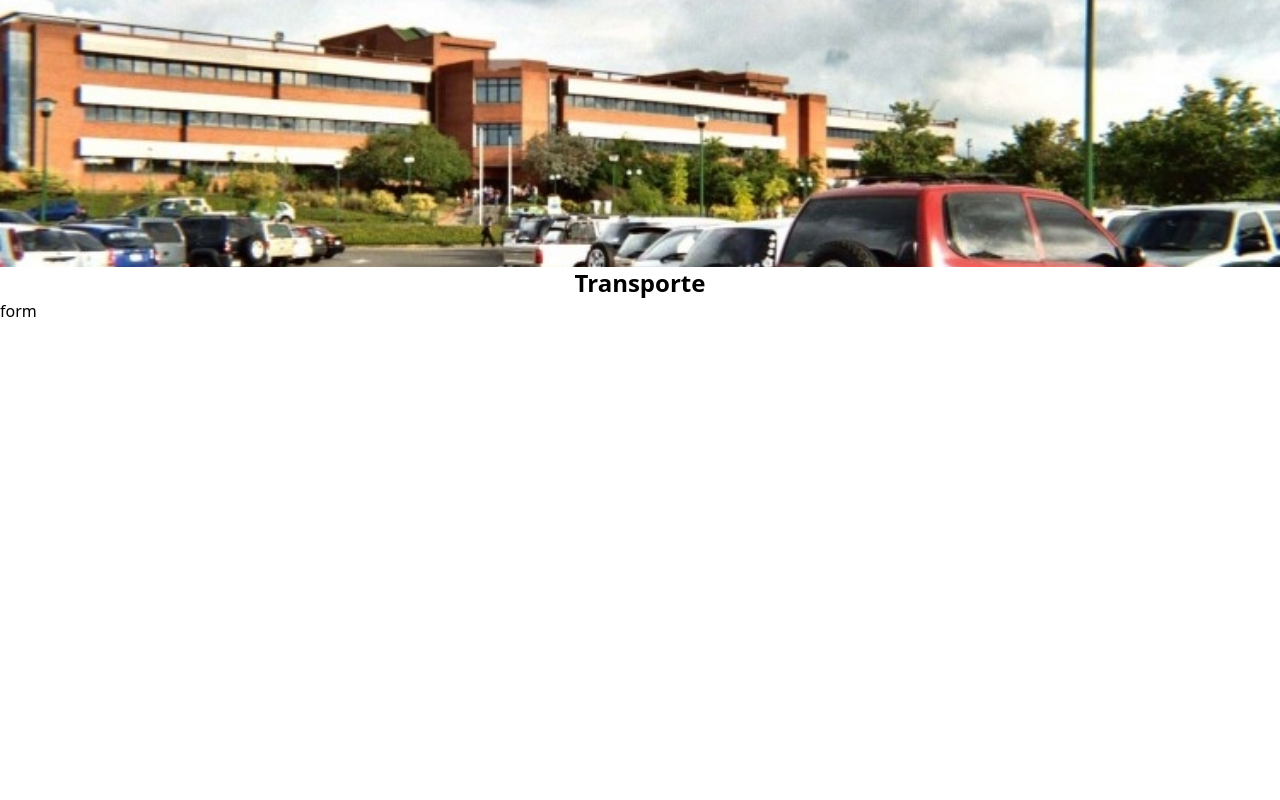
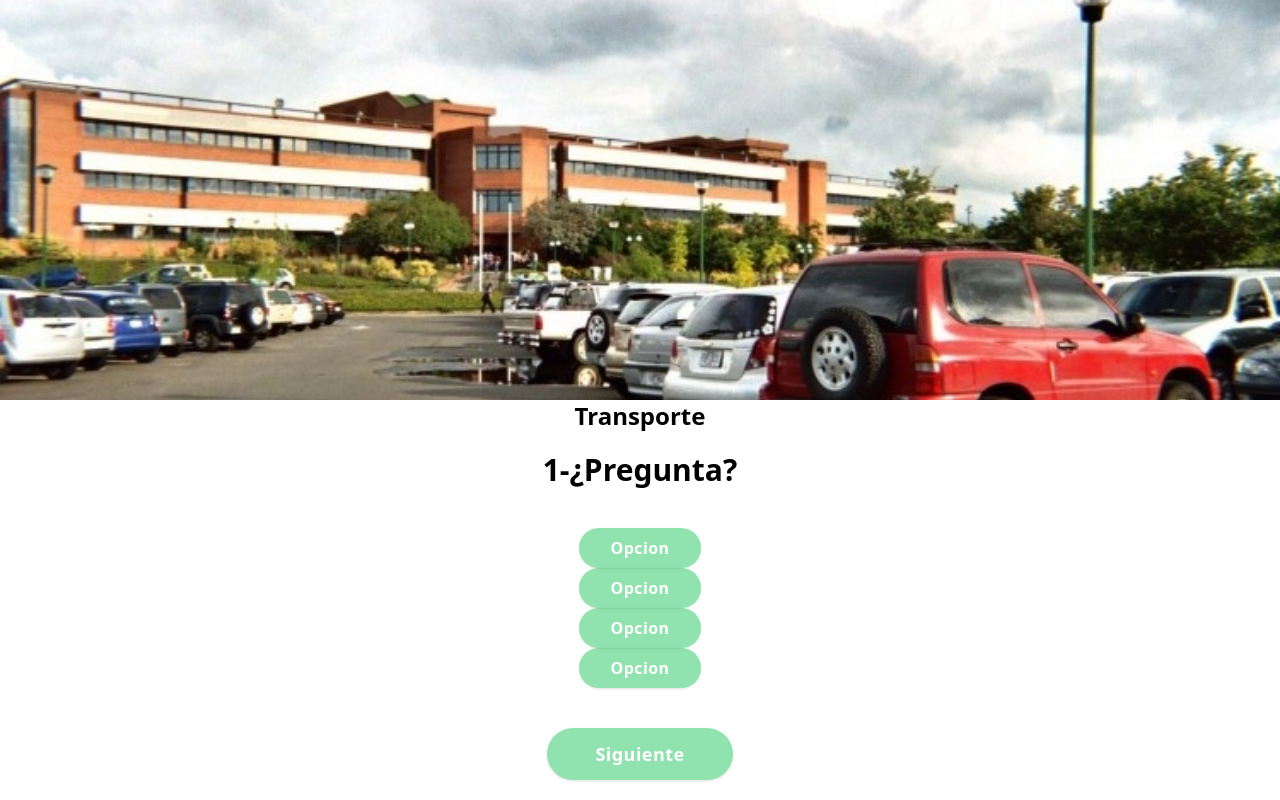
Before and after one commit to AlejandroJRosas/yarape-frontend, a React (Vite) app: page /form in a window 1280 px wide. Built offline with nearby package versions, Linux system fonts and the light colour scheme.

Commit message:
front questions

```diff
--- a/src/screens/form/questionsForm.jsx
+++ b/src/screens/form/questionsForm.jsx
@@ -1,12 +1,13 @@
 import { ImageComponent } from '../../components/imageComponent'
 import categoriesImagesHash from '../../../assets/categories'
 import transportImg from '../../../assets/categories/transport.jpg'
+import { Button } from '../../components/button'
 // import waterImg from '../../../assets/categories/water.jpg'
 
 export const QuestionsForm = () => {
   return (
     <div className='flex flex-col h-screen'>
-      <div className='h-2/6'>
+      <div className='flex h-3/6'>
         <ImageComponent
           src={transportImg}
           hash={categoriesImagesHash[0].blurhash}
@@ -14,7 +15,18 @@ export const QuestionsForm = () => {
         />
       </div>
       <div className='self-center text-2xl font-semibold'>Transporte</div>
-      <form>form</form>
+      <form className='flex flex-col h-full items-center justify-around'>
+        <label className='text-3xl font-bold'>1-¿Pregunta?</label>
+        <div className='flex flex-col'>
+          <Button className={'bg-'}>Opcion</Button>
+          <Button className={'bg-'}>Opcion</Button>
+          <Button className={'bg-'}>Opcion</Button>
+          <Button className={'bg-'}>Opcion</Button>
+        </div>
+        <Button size={'large'} isEnabled={false}>
+          Siguiente
+        </Button>
+      </form>
     </div>
   )
 }
```
